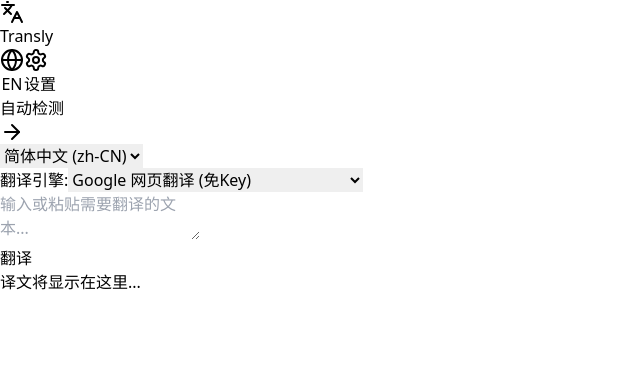
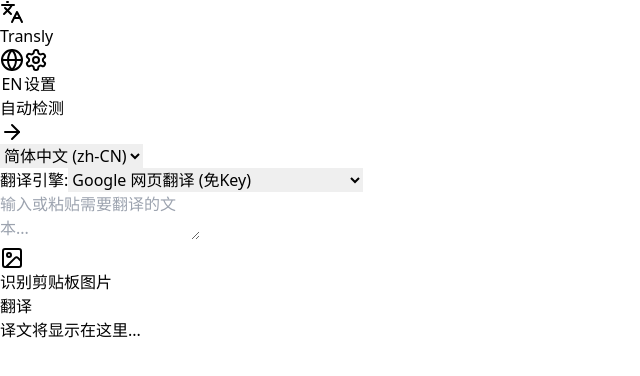
Before and after one commit to Moody-Sin/Transly, a React (Vite) app: page / in a window 1280 px wide. Shown: the top 376 px of the page, without its empty margins (0-640 px from the left). Built offline with nearby package versions, Linux system fonts and the light colour scheme.

Commit message:
feat(desktop): 输入框接入剪贴板图片 OCR 与 debounceMs:0 即时翻译闭环

```diff
--- a/src/App.tsx
+++ b/src/App.tsx
@@ -1,5 +1,5 @@
 import { useState, useEffect } from 'react'
-import { Languages, ArrowRight, Copy, Check, Key, Settings, X, Save, Globe } from 'lucide-react'
+import { Languages, ArrowRight, Copy, Check, Key, Settings, X, Save, Globe, Image as ImageIcon } from 'lucide-react'
 import { commands } from './bindings'
 import type { EngineCapabilitiesDto } from './bindings'
 import { getTranslation, Locale } from './i18n'
@@ -32,6 +32,8 @@
   const [glossaryList, setGlossaryList] = useState<[string, string][]>([])
   const [saveStatus, setSaveStatus] = useState<string | null>(null)
   const [capabilities, setCapabilities] = useState<EngineCapabilitiesDto | null>(null)
+  const [ocrLoading, setOcrLoading] = useState(false)
+  const [ocrError, setOcrError] = useState<string | null>(null)
 
   const isFloatWindow = window.location.hash === '#float'
 
@@ -196,6 +198,27 @@
     navigator.clipboard.writeText(translatedText)
     setCopied(true)
     setTimeout(() => setCopied(false), 2000)
+  }
+
+  const handleOcrClipboard = async () => {
+    setOcrLoading(true)
+    setOcrError(null)
+    try {
+      const res = await commands.ocrClipboardImage(targetLang)
+      if (res.status === 'ok') {
+        const text = res.data.trim()
+        setSourceText(text)
+        // debounceMs: 0 立即投递统一任务状态机，秒级出译文
+        runner.run(text, { source: 'clipboard', debounceMs: 0 })
+      } else {
+        const errMap = (t as unknown as { ocrError?: Record<string, string> }).ocrError || {}
+        setOcrError(errMap[res.error.kind] || res.error.message)
+      }
+    } catch (e) {
+      setOcrError(String(e))
+    } finally {
+      setOcrLoading(false)
+    }
   }
 
   // 迷你悬浮小窗模式 (无边框、紧凑置顶卡片)
@@ -376,7 +399,30 @@
                 )}
               </div>
             )}
-            <div className="mt-2 flex items-center justify-end gap-2">
+            {ocrError && (
+              <div className="mt-1 flex items-center justify-between rounded bg-rose-50 px-2 py-1 text-xs text-rose-600 border border-rose-200">
+                <span>{ocrError}</span>
+                <button
+                  onClick={() => setOcrError(null)}
+                  className="text-slate-400 hover:text-slate-600 ml-2"
+                  title="关闭"
+                >
+                  ✕
+                </button>
+              </div>
+            )}
+            <div className="mt-2 flex items-center justify-between gap-2">
+              <button
+                type="button"
+                onClick={handleOcrClipboard}
+                disabled={ocrLoading || isTranslating}
+                className="flex items-center gap-1 rounded border border-slate-200 bg-slate-50 px-2.5 py-1.5 text-xs text-slate-600 shadow-sm hover:bg-slate-100 disabled:opacity-50"
+                title={t.translation.btnOcrPaste}
+              >
+                <ImageIcon className="h-3.5 w-3.5 text-indigo-500" />
+                <span>{ocrLoading ? t.translation.ocrRunning : t.translation.btnOcrPaste}</span>
+              </button>
+              <div className="flex items-center gap-2">
                 {isTranslating && (
                   <button
                     onClick={runner.cancel}
@@ -392,6 +438,7 @@
                 >
                   {isTranslating ? t.translation.translating : t.translation.btnTranslate}
                 </button>
+              </div>
             </div>
           </div>
 
--- a/src/i18n/en.json
+++ b/src/i18n/en.json
@@ -16,7 +16,17 @@
     "copied": "Copied",
     "engineSelect": "Engine",
     "maxBatch": "Max batch ",
-    "apiKeyRequired": "API key required"
+    "apiKeyRequired": "API key required",
+    "btnOcrPaste": "Paste & OCR",
+    "ocrRunning": "Scanning image..."
+  },
+  "ocrError": {
+    "no_image": "No image in clipboard. Copy or take a screenshot first.",
+    "no_language_pack": "System OCR language pack not installed.",
+    "empty_text": "No readable text detected in image.",
+    "dimension_exceeded": "Image dimensions exceed system limit.",
+    "unsupported_platform": "OCR is not supported on this operating system.",
+    "internal": "OCR processing failed, please retry."
   },
   "float": {
     "title": "Transly Quick Look",
--- a/src/i18n/zh-CN.json
+++ b/src/i18n/zh-CN.json
@@ -16,7 +16,17 @@
     "copied": "已复制",
     "engineSelect": "翻译引擎",
     "maxBatch": "单批上限 ",
-    "apiKeyRequired": "需配置密钥"
+    "apiKeyRequired": "需配置密钥",
+    "btnOcrPaste": "识别剪贴板图片",
+    "ocrRunning": "正在识图中..."
+  },
+  "ocrError": {
+    "no_image": "剪贴板中未找到图片，请先截图或复制图片",
+    "no_language_pack": "系统未安装 OCR 语言包，请在 Windows 设置中安装",
+    "empty_text": "未能从图片中识别到有效文字",
+    "dimension_exceeded": "图片尺寸过大，无法处理",
+    "unsupported_platform": "当前操作系统暂未支持图片识别",
+    "internal": "图片识别内部异常，请重试"
   },
   "float": {
     "title": "Transly 快捷划词",
```
Lines whose indentation alone changed are shown as unchanged.
